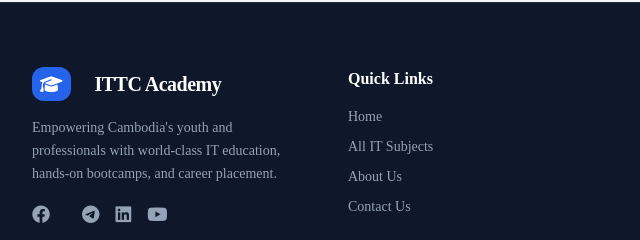
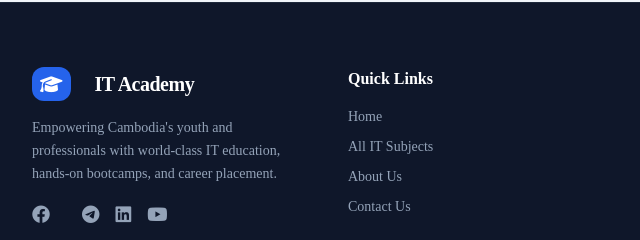
Before and after one commit to IT-Training-Center-G5/IT-Training-Center, a website built with Vite: page index.html in a window 1280 px wide. Shown: the part 2298-2538 px from the top of the page, 0-640 px from the left. Built offline with nearby package versions, Linux system fonts and the light colour scheme.

Commit message:
Already Update

```diff
--- a/index.html
+++ b/index.html
@@ -971,7 +971,7 @@
                         class="bg-blue-600 text-white p-2 rounded-xl flex items-center justify-center font-bold text-lg">
                         <i class="fa-solid fa-graduation-cap"></i>
                     </div>
-                    <span class="text-xl font-bold text-white tracking-tight">ITTC Academy</span>
+                    <span class="text-xl font-bold text-white tracking-tight">IT Academy</span>
                 </div>
                 <p class="text-sm leading-relaxed text-slate-400">
                     Empowering Cambodia's youth and professionals with world-class IT education, hands-on bootcamps, and
```
